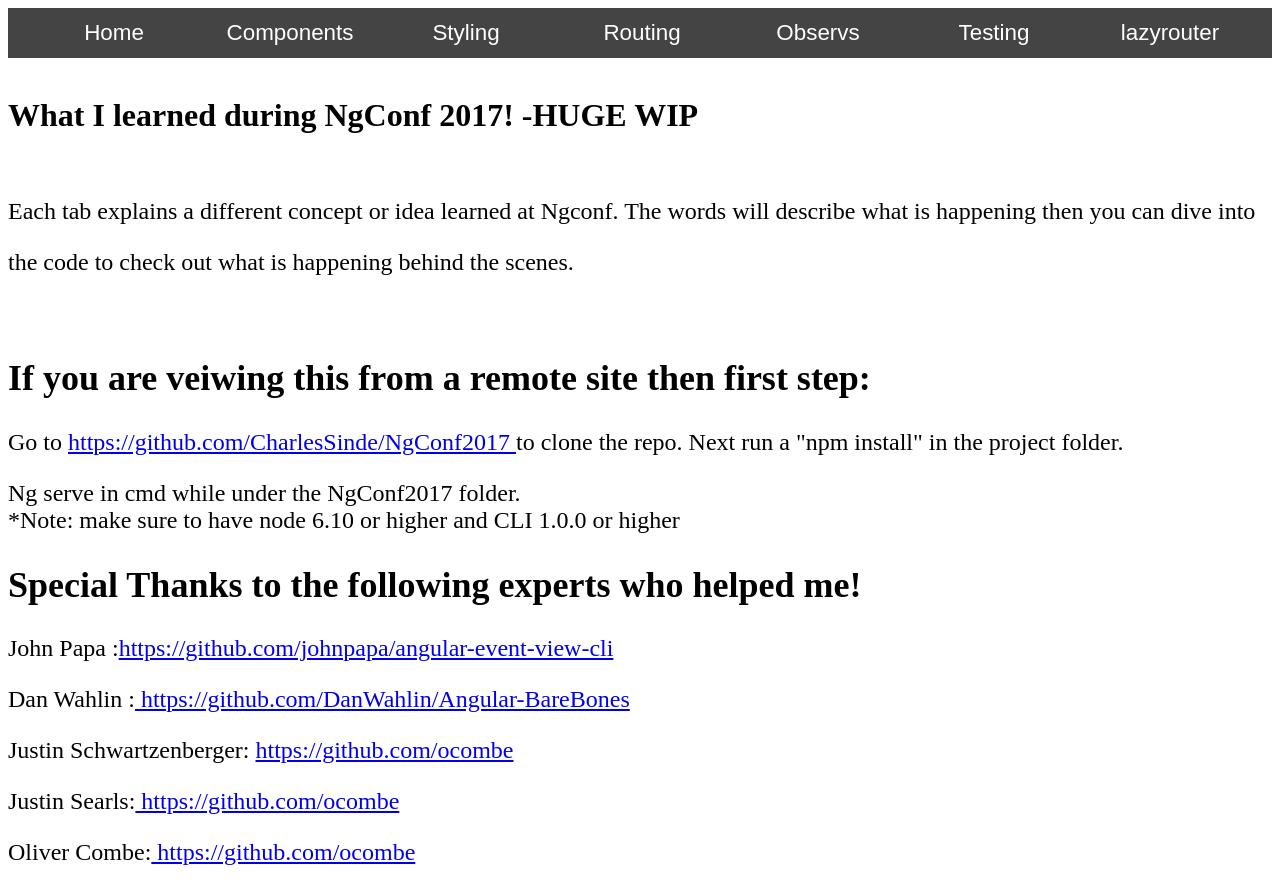
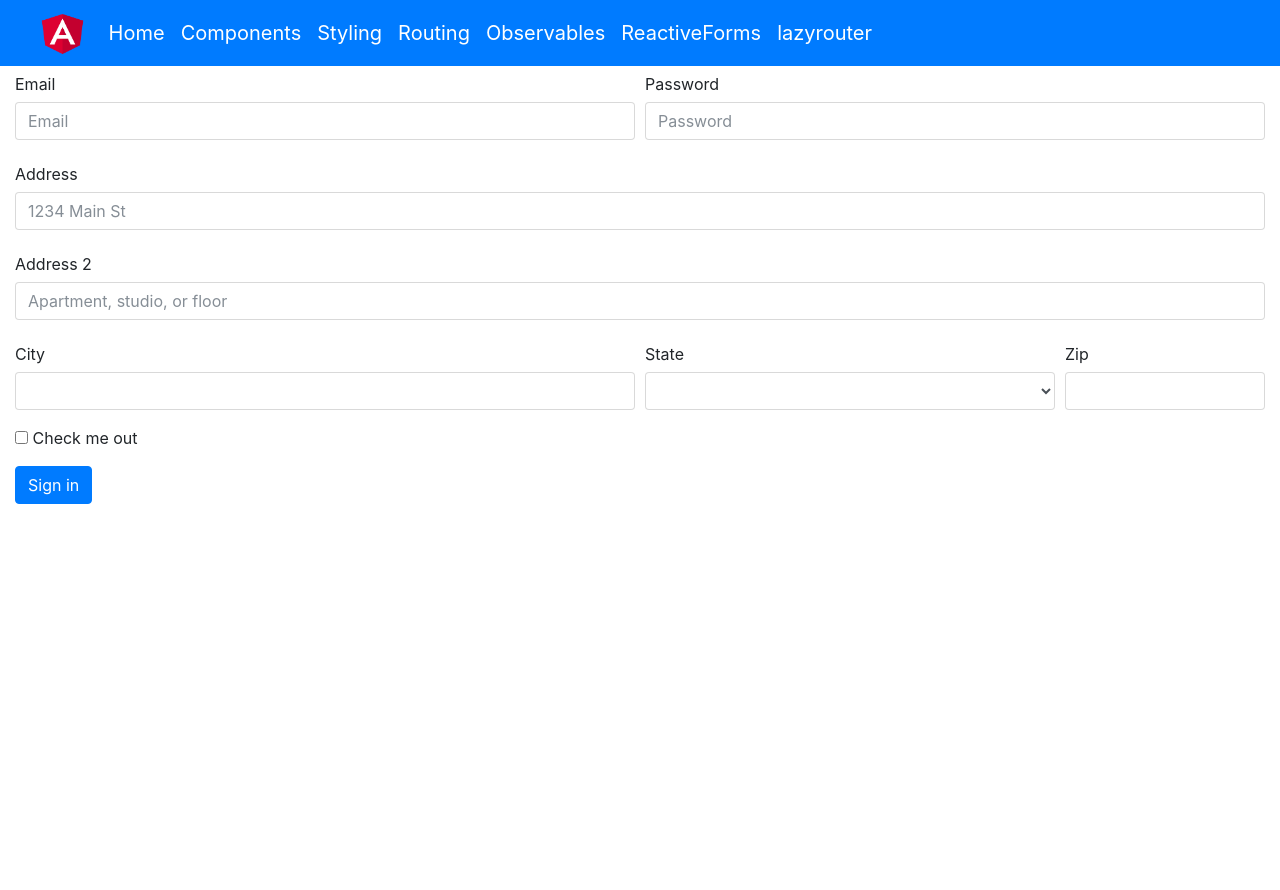
Before and after one commit to CharlesSinde/Angular-Techniques, an Angular app: page /forms in a window 1280 px wide. Before the commit this address led to /home. After the commit the page ends 800 px from the top, so only its background shows below. Built offline with nearby package versions, Linux system fonts and the light colour scheme.

Commit message:
Bootstrap, Observables and Forms changes

```diff
--- a/src/app/app-routing.module.ts
+++ b/src/app/app-routing.module.ts
@@ -6,12 +6,14 @@
 import { RoutingExComponent } from './routing-ex/routing-ex.component';
 import { TestingComponent } from './testing/testing.component';
 import { ObservablesComponent } from './observables/observables.component';
+import { ReactiveFormComponent } from './reactive-form/reactive-form.component';
 
 const routes: Routes = [
   { path: '', pathMatch:'full', redirectTo: '/home'  },
   { path: 'home', component: HomeComponent},
   { path: 'components', component: ComponentsExComponent},
   { path: 'routing', component: RoutingExComponent,},
+  { path: 'forms', component: ReactiveFormComponent},
   { path: 'styles', component: StyleExComponent},
   { path: 'testing', component: TestingComponent},
   { path: 'observs', component: ObservablesComponent},
--- a/src/app/app.component.html
+++ b/src/app/app.component.html
@@ -1,15 +1,50 @@
-  <header>
+  <!-- <header>
     <div class="nav">
       <ul>
         <li class="Home" routerLinkActive="acive"><a routerLink="/home">Home</a></li>
         <li class="Components" routerLinkActive="acive"><a routerLink="/components">Components</a></li>
         <li class="Styling" routerLinkActive="active"><a  routerLink="/styles">Styling</a></li>
         <li class="Routing" routerLinkActive="active"><a routerLink="/routing">Routing</a></li>
-        <li class="Observs" routerLinkActive="active"><a routerLink="/observs">Observs</a></li>
-        <li class="Testing" routerLinkActive="active"><a routerLink="/testing">Testing</a></li>
+        <li class="Observs" routerLinkActive="active"><a routerLink="/observs">Observables</a></li>
+        <li class="forms" routerLinkActive="active"><a routerLink="/forms">ReactiveForms</a></li>
         <li class="Lazy Loading" routerLinkActive="active"><a routerLink="/lazyrouter">lazyrouter</a></li>
       </ul>
     </div>
   </header>
-  <br>
+  <br> -->
+
+  <nav class="navbar navbar-expand-lg navbar-dark bg-primary">
+    <img src='../assets/angular2.png' height="50" width="100">
+    <button class="navbar-toggler" type="button" data-toggle="collapse" data-target="#navbarSupportedContent" aria-controls="navbarSupportedContent" aria-expanded="false" aria-label="Toggle navigation">
+      <span class="navbar-toggler-icon"></span>
+    </button>
+
+    <div class="collapse navbar-collapse" id="navbarSupportedContent">
+      <ul class="navbar-nav mr-auto">
+        <li class="nav-item ">
+          <a class="navbar-brand" routerLink="/home">Home</a>
+        </li>
+        <li class="nav-item ">
+          <a class="navbar-brand" routerLink="/components">Components</a>
+        </li>
+        <li class="nav-item ">
+          <a  class="navbar-brand" routerLink="/styles">Styling</a>
+        </li>
+        <li class="nav-item ">
+          <a  class="navbar-brand" routerLink="/routing">Routing</a>
+        </li>
+        <li class="nav-item ">
+          <a class="navbar-brand" routerLink="/observs">Observables</a>
+        </li>
+        <li class="nav-item ">
+          <a class="navbar-brand" routerLink="/forms">ReactiveForms</a>
+        </li>
+        <li class="nav-item ">
+          <a  class="navbar-brand" routerLink="/lazyrouter">lazyrouter</a>
+        </li>
+      </ul>
+    </div>
+  </nav>
+  <div class="container-fluid">
   <router-outlet></router-outlet>
+</div>
--- a/src/app/child-ex/child-ex/child-ex.component.html
+++ b/src/app/child-ex/child-ex/child-ex.component.html
@@ -1,10 +1,10 @@
 <h1>Child Route page!</h1>
-<h2>I am using a different router module which is attached to child-ex.module.ts</h2>
-<h2>app.module imports ChildExModule before AppRoutingModule</h2>
-<h2>Q: Why use seperate routers per module?</h2>
-<h2>A: If you are importing a lot of feature from a module, it is easier to use their own router with the hooekd in routes,
+<h3>I am using a different router module which is attached to child-ex.module.ts</h3>
+<h3>app.module imports ChildExModule before AppRoutingModule</h3>
+<h3>Q: Why use seperate routers per module?</h3>
+<h3>A: If you are importing a lot of feature from a module, it is easier to use their own router with the hooekd in routes,
   rather than having to constantly add the new routes to app-routing.module.(or remove)
-</h2>
+</h3>
       <ul>
         <li class="firstchild" routerLinkActive="acive"><a routerLink="./firstchild">First Child</a></li>
         <li class="secondchild" routerLinkActive="acive"><a routerLink="./secondchild">Second Child</a></li>
--- a/src/app/child-ex/child-ex/first-child-route/first-child-route.component.html
+++ b/src/app/child-ex/child-ex/first-child-route/first-child-route.component.html
@@ -1,4 +1,4 @@
 <h1>First Child sub Route</h1>
 
-<h2>I can be used to show specific details about a page which supplements the top route.</h2>
-<h2>I can also be passed ID's to pull up specific info on this page.(example coming soon)</h2>
+<h3>I can be used to show specific details about a page which supplements the top route.</h3>
+<h3>I can also be passed ID's to pull up specific info on this page.(example coming soon)</h3>
--- a/src/app/child-ex/child-ex/second-child-route/second-child-route.component.html
+++ b/src/app/child-ex/child-ex/second-child-route/second-child-route.component.html
@@ -1,5 +1,5 @@
 <h1>Second Child sub Route</h1>
 
-<h2>I can be used to show specific details about a page which supplements the top route.</h2>
-<h2>I can also be passed ID's to pull up specific info on this page.(example coming soon)</h2>
-<h2>This is a different component than the first!</h2>
+<h3>I can be used to show specific details about a page which supplements the top route.</h3>
+<h3>I can also be passed ID's to pull up specific info on this page.(example coming soon)</h3>
+<h3>This is a different component than the first!</h3>
--- a/src/app/observables/swapi.service.ts
+++ b/src/app/observables/swapi.service.ts
@@ -12,14 +12,15 @@
     constructor(private http: Http) { }
 
     getPerson(): Observable<ISWData>{
+        const apiURL = 'http://swapi.co/api/people/' + this.randomNumber() + '/';
 
-        return this.http.get('http://swapi.co/api/people/' + this.randomNumber() + '/', RequestHeaders)
+        return this.http.get(apiURL, RequestHeaders)
         .map(res => res.json())
         .catch(error => Observable.throw('Error retreiving data!'));
     }
 
-    randomNumber (){
-        let ranNum : number = Math.floor(Math.random() * 11) + 1;
+    randomNumber () {
+        const ranNum: number = Math.floor(Math.random() * 11) + 1;
          return  ranNum.toString();
       }
 }
--- /dev/null
+++ b/src/app/reactive-form/reactive-form.component.html
@@ -0,0 +1,42 @@
+<form>
+  <div class="form-row">
+    <div class="form-group col-md-6">
+      <label for="inputEmail4" class="col-form-label">Email</label>
+      <input type="email" class="form-control" id="inputEmail4" placeholder="Email">
+    </div>
+    <div class="form-group col-md-6">
+      <label for="inputPassword4" class="col-form-label">Password</label>
+      <input type="password" class="form-control" id="inputPassword4" placeholder="Password">
+    </div>
+  </div>
+  <div class="form-group">
+    <label for="inputAddress" class="col-form-label">Address</label>
+    <input type="text" class="form-control" id="inputAddress" placeholder="1234 Main St">
+  </div>
+  <div class="form-group">
+    <label for="inputAddress2" class="col-form-label">Address 2</label>
+    <input type="text" class="form-control" id="inputAddress2" placeholder="Apartment, studio, or floor">
+  </div>
+  <div class="form-row">
+    <div class="form-group col-md-6">
+      <label for="inputCity" class="col-form-label">City</label>
+      <input type="text" class="form-control" id="inputCity">
+    </div>
+    <div class="form-group col-md-4">
+      <label for="inputState" class="col-form-label">State</label>
+      <select id="inputState" class="form-control">Choose</select>
+    </div>
+    <div class="form-group col-md-2">
+      <label for="inputZip" class="col-form-label">Zip</label>
+      <input type="text" class="form-control" id="inputZip">
+    </div>
+  </div>
+  <div class="form-group">
+    <div class="form-check">
+      <label class="form-check-label">
+        <input class="form-check-input" type="checkbox"> Check me out
+      </label>
+    </div>
+  </div>
+  <button type="submit" class="btn btn-primary">Sign in</button>
+</form>
--- /dev/null
+++ b/src/app/reactive-form/reactive-form.component.ts
@@ -0,0 +1,15 @@
+import { Component, OnInit } from '@angular/core';
+
+@Component({
+  selector: 'ngc-reactive-form',
+  templateUrl: './reactive-form.component.html',
+  styleUrls: ['./reactive-form.component.css']
+})
+export class ReactiveFormComponent implements OnInit {
+
+  constructor() { }
+
+  ngOnInit() {
+  }
+
+}
--- a/src/app/routing-ex/routing-ex.component.html
+++ b/src/app/routing-ex/routing-ex.component.html
@@ -1,8 +1,8 @@
     <h1>Routing Example!</h1>
-    <h2>This page was routed using the normal routing module</h2>
-    <h2>Below is a link which will take you to "firstchild" that will be routed using a different module.</h2>
-    <h2> "child-ex.routing.module.ts"</h2>
-    <h2>**In app.module.ts make sure you load the new routing modules before app-routing.module!</h2>
+    <h3>This page was routed using the normal routing module</h3>
+    <h3>Below is a link which will take you to "firstchild" that will be routed using a different module.</h3>
+    <h3> "child-ex.routing.module.ts"</h3>
+    <h3>**In app.module.ts make sure you load the new routing modules before app-routing.module!</h3>
     <div>
       <ul>
         <li class="childroute" routerLinkActive="acive"><a routerLink="/childroute">Child Route</a></li>
--- a/src/index.html
+++ b/src/index.html
@@ -7,8 +7,13 @@
 
   <meta name="viewport" content="width=device-width, initial-scale=1">
   <link rel="icon" type="image/x-icon" href="favicon.ico">
+  <link rel="stylesheet" href="https://maxcdn.bootstrapcdn.com/bootstrap/4.0.0-beta/css/bootstrap.min.css" integrity="sha384-/Y6pD6FV/Vv2HJnA6t+vslU6fwYXjCFtcEpHbNJ0lyAFsXTsjBbfaDjzALeQsN6M" crossorigin="anonymous">
 </head>
 <body class="news">
     <ngc-root>Loading...</ngc-root>
 </body>
+<script src="https://code.jquery.com/jquery-3.2.1.slim.min.js" integrity="sha384-KJ3o2DKtIkvYIK3UENzmM7KCkRr/rE9/Qpg6aAZGJwFDMVNA/GpGFF93hXpG5KkN" crossorigin="anonymous"></script>
+<script src="https://cdnjs.cloudflare.com/ajax/libs/popper.js/1.11.0/umd/popper.min.js" integrity="sha384-b/U6ypiBEHpOf/4+1nzFpr53nxSS+GLCkfwBdFNTxtclqqenISfwAzpKaMNFNmj4" crossorigin="anonymous"></script>
+<script src="https://maxcdn.bootstrapcdn.com/bootstrap/4.0.0-beta/js/bootstrap.min.js" integrity="sha384-h0AbiXch4ZDo7tp9hKZ4TsHbi047NrKGLO3SEJAg45jXxnGIfYzk4Si90RDIqNm1" crossorigin="anonymous"></script>
+
 </html>
```
Also changed, not shown: src/app/app.module.ts (+5 -2 lines), src/app/reactive-form/reactive-form.component.css (added), src/assets/angular2.png (added), 1 other file (tests, documents, lock files or other folders).
